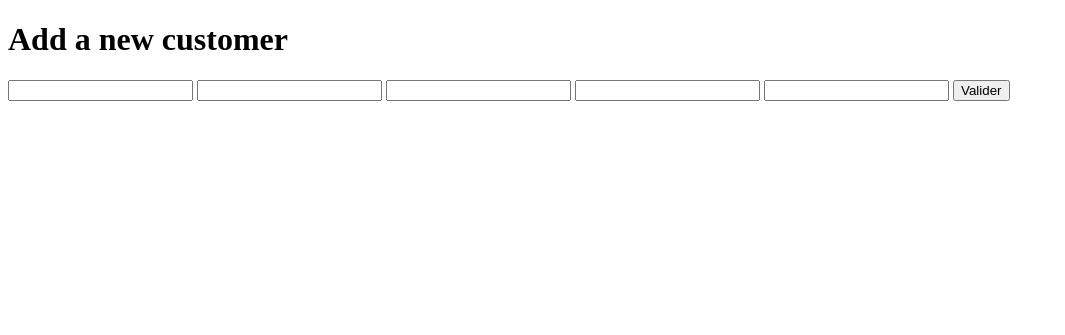
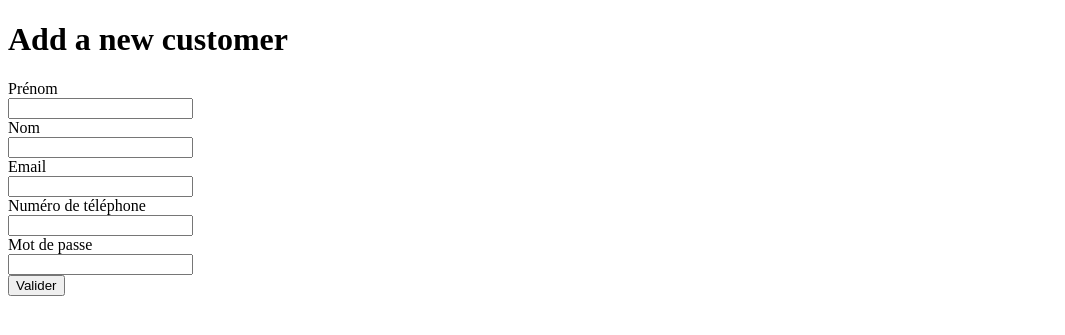
Before and after one commit to JeromeB33/Projet-fictif-Strasbouq, a PHP site: template src/View/Customer/add.html.twig in a window 1280 px wide. Shown: the top 335 px of the page, without its empty margins (0-1065 px from the left). Run offline with PHP 8.4, Linux system fonts and the light colour scheme; the template is opened without the code that fills it, so the values that code supplies are empty; some libraries are stand-ins or nearby versions.

Commit message:
ajout de label dans _form

```diff
--- a/src/View/Customer/_form.html.twig
+++ b/src/View/Customer/_form.html.twig
@@ -2,10 +2,26 @@
 
 <form method="post">
 	<input type="hidden" value="{{ customer.id }}" name="id">
-	<input type="text" value="{{ customer.firstname }}" name="firstname">
-    <input type="text" value="{{ customer.lastname }}" name="lastname">
-    <input type="email" value="{{ customer.email }}" name="email">
-    <input type="tel" value="{{ customer.phone }}" name="phone">
-    <input type="text" value="{{ customer.password }}" name="password">
+    <div>
+        <label for="firstname">Prénom</label><br>
+        <input type="text" value="{{ customer.firstname }}" name="firstname">
+    </div>
+    <div>
+        <label for="lastname">Nom</label><br>
+        <input type="text" value="{{ customer.lastname }}" name="lastname">
+    </div>
+    <div>
+        <label for="email">Email</label><br>
+        <input type="email" value="{{ customer.email }}" name="email">
+    </div>
+    <div>
+        <label for="phone">Numéro de téléphone</label><br>
+        <input type="tel" value="{{ customer.phone }}" name="phone">
+    </div>
+    <div>
+        <label for="password">Mot de passe</label><br>
+        <input type="text" value="{{ customer.password }}" name="password">
+    </div>
+
 	<input type="submit" value="Valider">
 </form>
```
